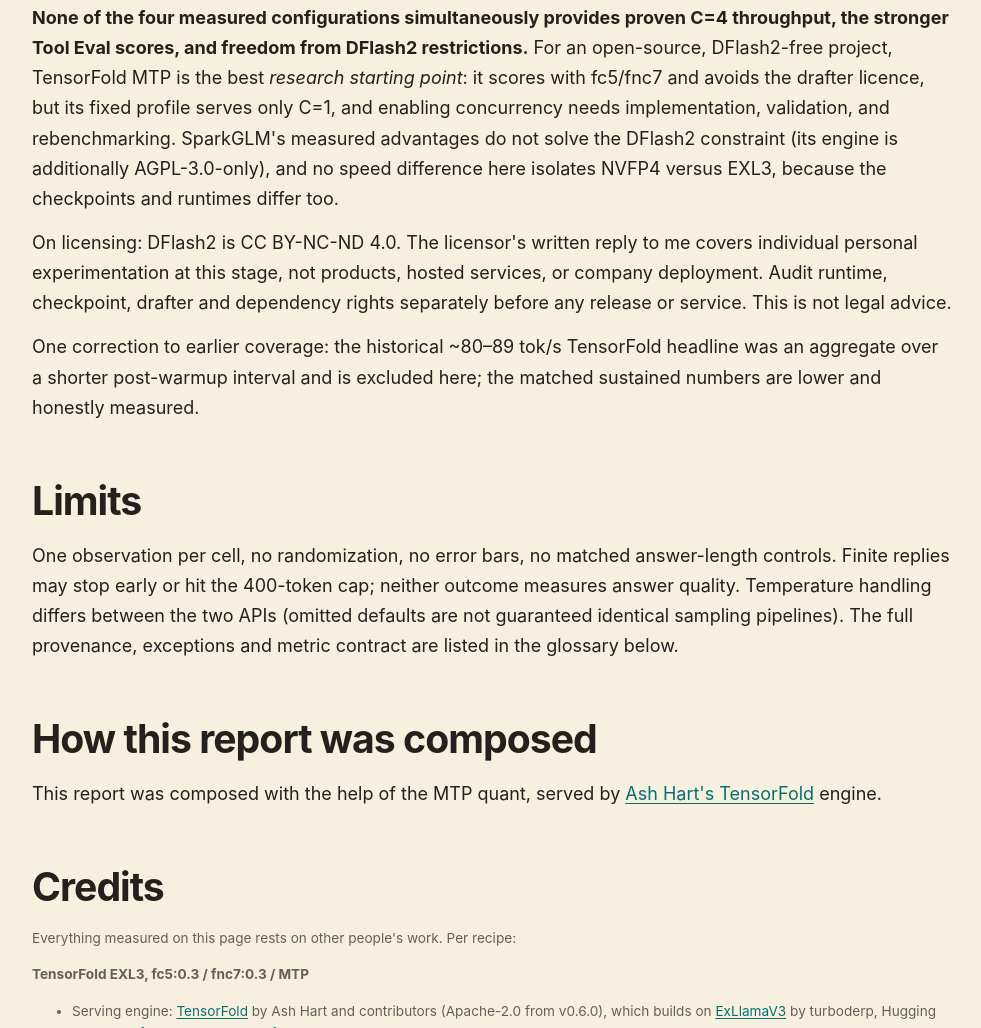
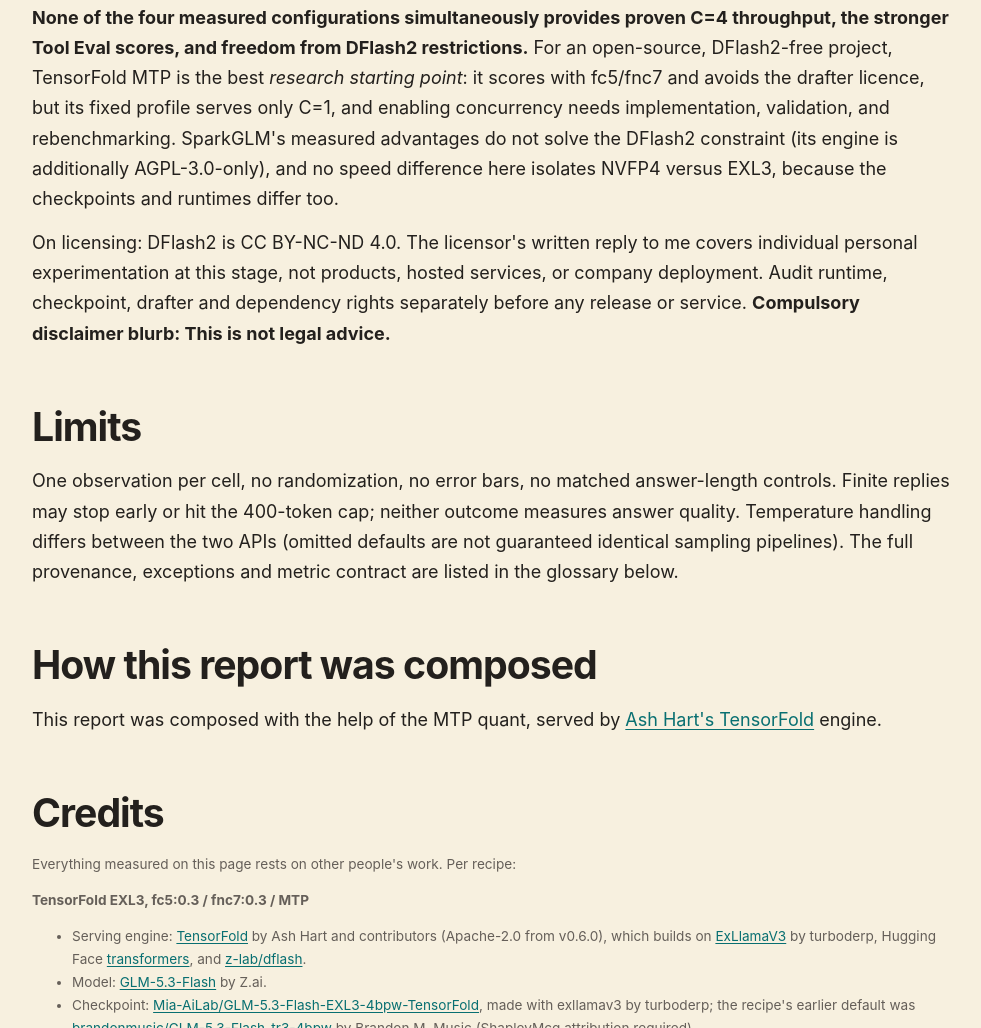
Before and after one commit to evoclock/fieldnotes, a plain HTML site: page articles/is-fast-decoding-the-be-all-and-end-all.html in a window 1280 px wide. Shown: the part 4974-6002 px from the top of the page, without its empty margins (148-1129 px from the left). Drawn offline with Linux system fonts and the light colour scheme.

Commit message:
Restore article disclaimer wording

```diff
--- a/articles/is-fast-decoding-the-be-all-and-end-all.html
+++ b/articles/is-fast-decoding-the-be-all-and-end-all.html
@@ -154,8 +154,7 @@
     alt="Meme of Jim Carrey replying to a child: slow is smooth and smooth is fast is just something slow people say">
 </figure>
 <p><strong>None of the four measured configurations simultaneously provides proven C=4 throughput, the stronger Tool Eval scores, and freedom from DFlash2 restrictions.</strong> For an open-source, DFlash2-free project, TensorFold MTP is the best <em>research starting point</em>: it scores with fc5/fnc7 and avoids the drafter licence, but its fixed profile serves only C=1, and enabling concurrency needs implementation, validation, and rebenchmarking. SparkGLM's measured advantages do not solve the DFlash2 constraint (its engine is additionally AGPL-3.0-only), and no speed difference here isolates NVFP4 versus EXL3, because the checkpoints and runtimes differ too.</p>
-<p>On licensing: DFlash2 is CC BY-NC-ND 4.0. The licensor's written reply to me covers individual personal experimentation at this stage, not products, hosted services, or company deployment. Audit runtime, checkpoint, drafter and dependency rights separately before any release or service. This is not legal advice.</p>
-<p>One correction to earlier coverage: the historical ~80–89 tok/s TensorFold headline was an aggregate over a shorter post-warmup interval and is excluded here; the matched sustained numbers are lower and honestly measured.</p>
+<p>On licensing: DFlash2 is CC BY-NC-ND 4.0. The licensor's written reply to me covers individual personal experimentation at this stage, not products, hosted services, or company deployment. Audit runtime, checkpoint, drafter and dependency rights separately before any release or service. <strong>Compulsory disclaimer blurb: This is not legal advice.</strong></p>
 
 </section>
 
```
